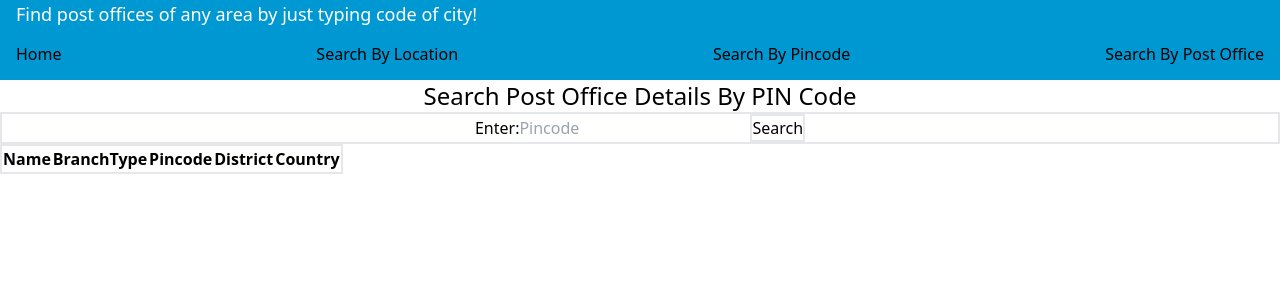
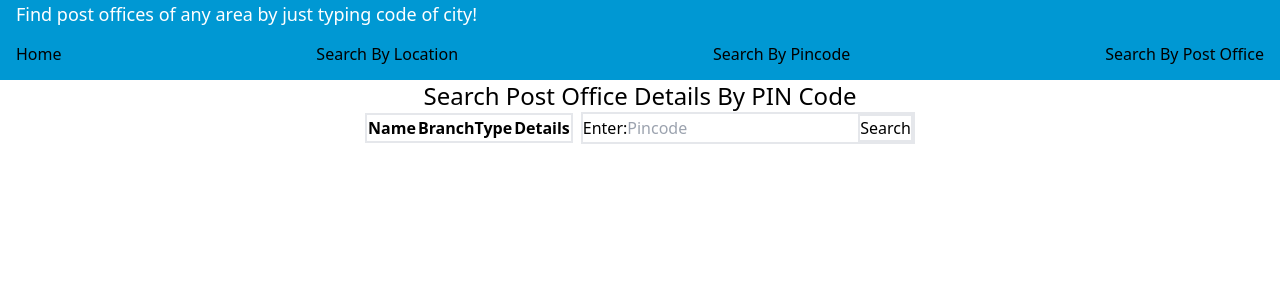
Before and after one commit to Ritik1510/APIs-handling-, a React (Vite) app: page /searchByPC in a window 1280 px wide. Shown: the top 300 px of the page. Built offline with nearby package versions, Linux system fonts and the light colour scheme.

Commit message:
try to fix the table component issues

```diff
--- a/src/App.jsx
+++ b/src/App.jsx
@@ -2,6 +2,7 @@ import './App.css'
 import Header from './components/Header';
 import { Outlet } from 'react-router-dom';
 import PostalDetContextProvider from './context/postalDetContextProvider';
+import PostOfficeTable from './components/PostOfficeTable';
 
 function App() {
   return (
--- a/src/components/PostOfficeTable.jsx
+++ b/src/components/PostOfficeTable.jsx
@@ -1,23 +1,23 @@
 import React, { useContext } from 'react';
 import PostalDetContext from '../context/PostDetContext';
-import PostalDetContextProvider from '../context/postalDetContextProvider';
 
 function PostOfficeTable() {
-  const { noOfPostO, myName }=  useContext(PostalDetContext);
+  const { noOfPostO }=  useContext(PostalDetContext);
 
   const headers = [
     'Name',
     'BranchType',
-    'Pincode',
-    'District',
-    'Country',
+    'Details'
   ];
-  console.log(noOfPostO);
+
+  if(noOfPostO && noOfPostO > 0){
+    console.log(noOfPostO);
+  }
 
   return (
-    <PostalDetContextProvider>
+    <>
       <table className='border-2'>
-        <thead>
+        <thead className='gap-3'>
           <tr>
             {headers.map((header) => {
               return <th key={header}>{header}</th>
@@ -26,6 +26,7 @@ function PostOfficeTable() {
         </thead>
 
         <tbody>
+          {(noOfPostO && noOfPostO > 0)}
           {noOfPostO.map((item, index) => (
             <tr key={index}>
               {headers.map((header) => (
@@ -35,8 +36,7 @@ function PostOfficeTable() {
           ))}
         </tbody>
       </table>
-      {myName()}
-    </PostalDetContextProvider>
+    </>
   )
 }
 
--- a/src/components/SearchByPC.jsx
+++ b/src/components/SearchByPC.jsx
@@ -20,6 +20,10 @@ function SearchByPC({ sendInputValueFromState }) {
                <a className='text-2xl' href='#'>Search Post Office Details By PIN Code</a>
             </p>
          </div>
+         <div className='flex justify-center gap-2'>
+            <div className='flex justify-center items-center'>
+               <PostOfficeTable />
+            </div>
             <div className='flex justify-center items-center border-2'>
                <label>
                   Enter:
@@ -32,8 +36,6 @@ function SearchByPC({ sendInputValueFromState }) {
                </label>
                <button className='border-2' onClick={fetchPostOffDetails}>Search</button>
             </div>
-         <div className=''>
-            <PostOfficeTable />
          </div>
       </PostalDetContextProvider>
    )
--- a/src/context/postalDetContextProvider.jsx
+++ b/src/context/postalDetContextProvider.jsx
@@ -15,7 +15,6 @@ const PostalDetContextProvider = ({ children }) => {
          const response = await axios.get(`https://api.postalpincode.in/pincode/203202`);
          if (response.data && Array.isArray(response.data) && response.data[0].PostOffice) {
             setNoOfPostO(response.data[0].PostOffice);
-            console.log(noOfPostO);
          } else {
             setNoOfPostO([])
          }
@@ -25,6 +24,7 @@ const PostalDetContextProvider = ({ children }) => {
          console.log("Fetching Process Completed !!")
       }
 
+      console.log(noOfPostO)
       setLoading(false);
    }
 
```
Lines whose indentation alone changed are shown as unchanged.
